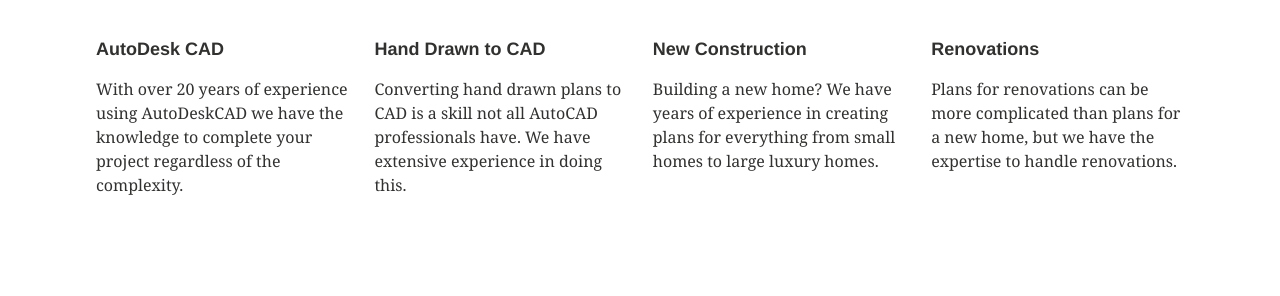
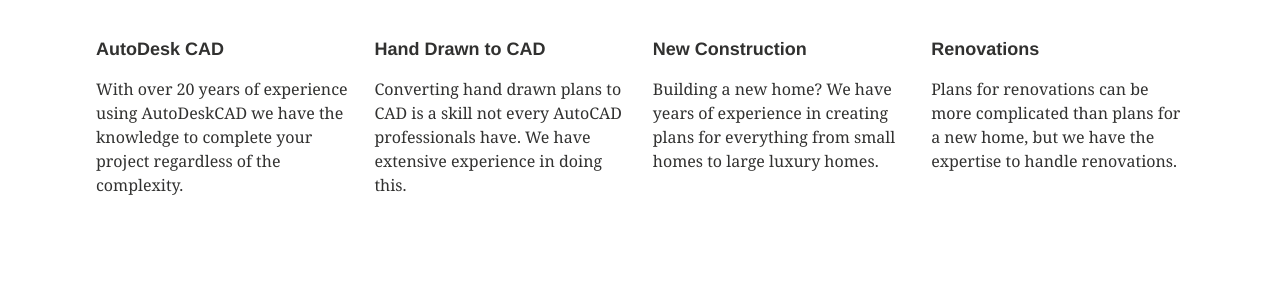
Before and after one commit to MrPink8371/johnsondrafting, a Jekyll site: the page built from index.md, in a window 1280 px wide. Shown: the part 493-789 px from the top of the page. Built offline with Jekyll 4.4.1, drawn with Linux system fonts in a browser that asks for light colours.

Commit message:
home page change

```diff
--- a/index.md
+++ b/index.md
@@ -31,7 +31,7 @@ permalink: /
 
 							<div class="tile">
 							  <h2 class="post-title">Hand Drawn to CAD</h2>
-							  <p class="post-excerpt">Converting hand drawn plans to CAD is a skill not all AutoCAD professionals have. We have extensive experience in doing this.</p>
+							  <p class="post-excerpt">Converting hand drawn plans to CAD is a skill not every AutoCAD professionals have. We have extensive experience in doing this.</p>
 							</div><!-- /.tile -->
 
 							<div class="tile">
```
